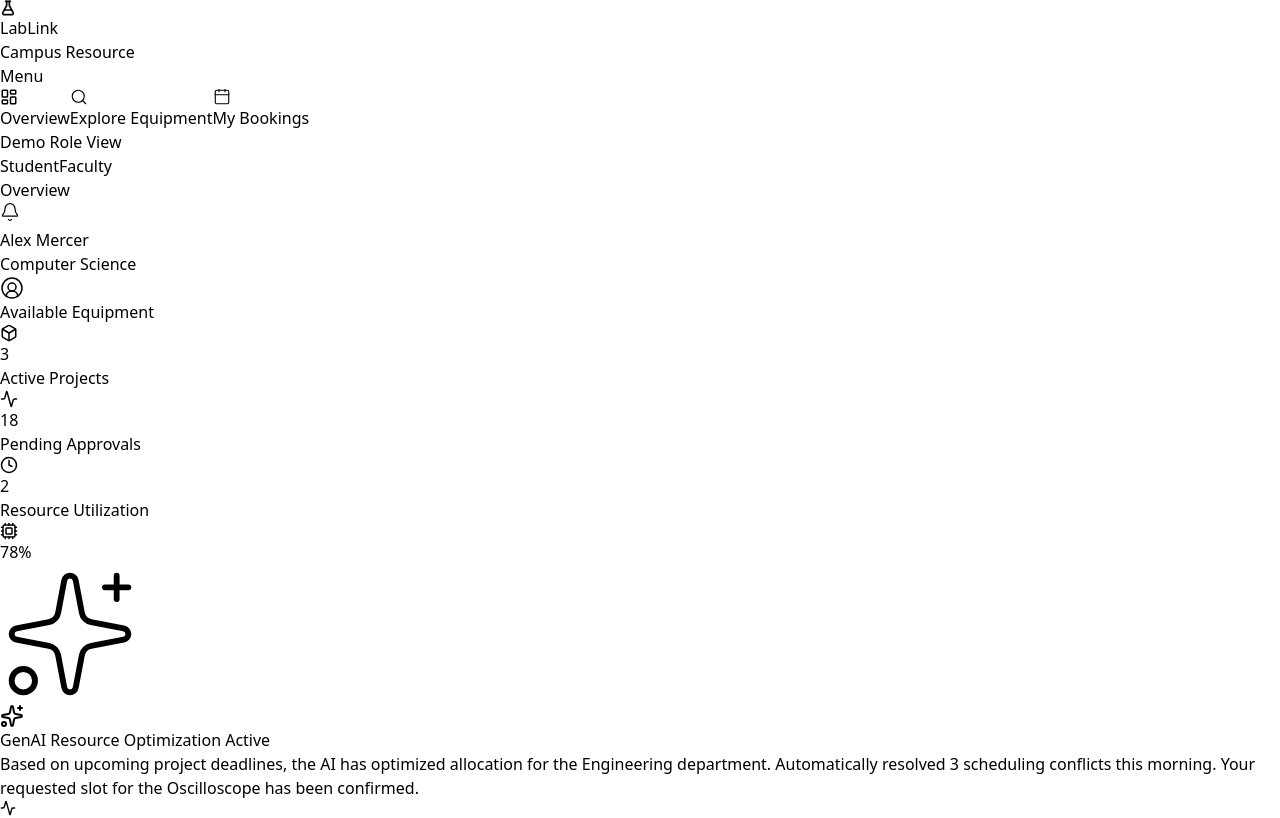
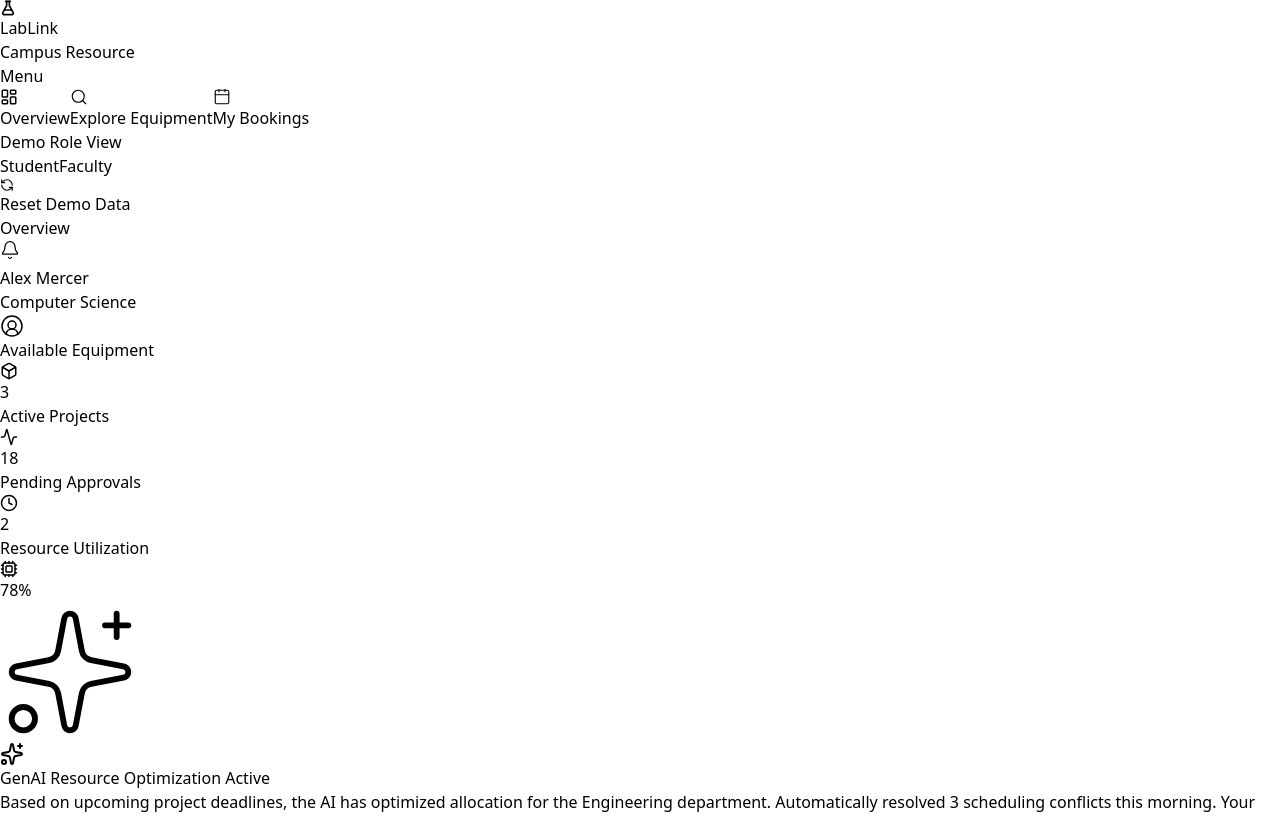
Before and after one commit to msanjan9980-eng/CampusLab-Allocator, a React (Vite) app: page / in a window 1280 px wide. Shown: the top 818 px of the page. Built offline with nearby package versions, Linux system fonts and the light colour scheme.

Commit message:
feat: added reset data button to ensure clean state for evaluation

```diff
--- a/src/components/Sidebar.jsx
+++ b/src/components/Sidebar.jsx
@@ -1,5 +1,5 @@
 import React from 'react';
-import { LayoutDashboard, Search, Calendar, FlaskConical, ShieldCheck } from 'lucide-react';
+import { LayoutDashboard, Search, Calendar, FlaskConical, ShieldCheck, RefreshCcw } from 'lucide-react';
 
 export const NavItem = ({ icon: Icon, label, active, onClick }) => (
   <button
@@ -15,6 +15,12 @@ export const NavItem = ({ icon: Icon, label, active, onClick }) => (
 );
 
 export default function Sidebar({ currentView, setCurrentView, role, setRole }) {
+  const resetData = () => {
+    localStorage.removeItem('lablink_requests');
+    localStorage.removeItem('lablink_bookings');
+    window.location.reload();
+  };
+
   return (
     <aside className="w-[260px] border-r border-white/[0.06] bg-[#0A0A0A] flex flex-col">
       <div className="h-20 flex items-center px-6 border-b border-white/[0.06]">
@@ -39,7 +45,7 @@ export default function Sidebar({ currentView, setCurrentView, role, setRole })
         )}
       </nav>
 
-      <div className="p-4 border-t border-white/[0.06]">
+      <div className="p-4 border-t border-white/[0.06] space-y-3">
         <div className="bg-[#121214] rounded-xl p-3 border border-white/[0.06]">
           <p className="text-xs text-slate-400 mb-3 font-medium">Demo Role View</p>
           <div className="flex bg-black/40 rounded-lg p-1">
@@ -47,6 +53,10 @@ export default function Sidebar({ currentView, setCurrentView, role, setRole })
             <button onClick={() => { setRole('faculty'); setCurrentView('approvals'); }} className={`flex-1 text-xs py-1.5 rounded-md transition-all font-medium ${role === 'faculty' ? 'bg-white/10 text-white shadow-sm' : 'text-slate-500 hover:text-slate-300'}`}>Faculty</button>
           </div>
         </div>
+
+        <button onClick={resetData} className="w-full py-2 flex items-center justify-center gap-2 text-xs font-medium text-slate-400 hover:text-white transition-colors bg-white/[0.02] hover:bg-white/[0.05] rounded-lg border border-white/5">
+          <RefreshCcw size={14} /> Reset Demo Data
+        </button>
       </div>
     </aside>
   );
```
